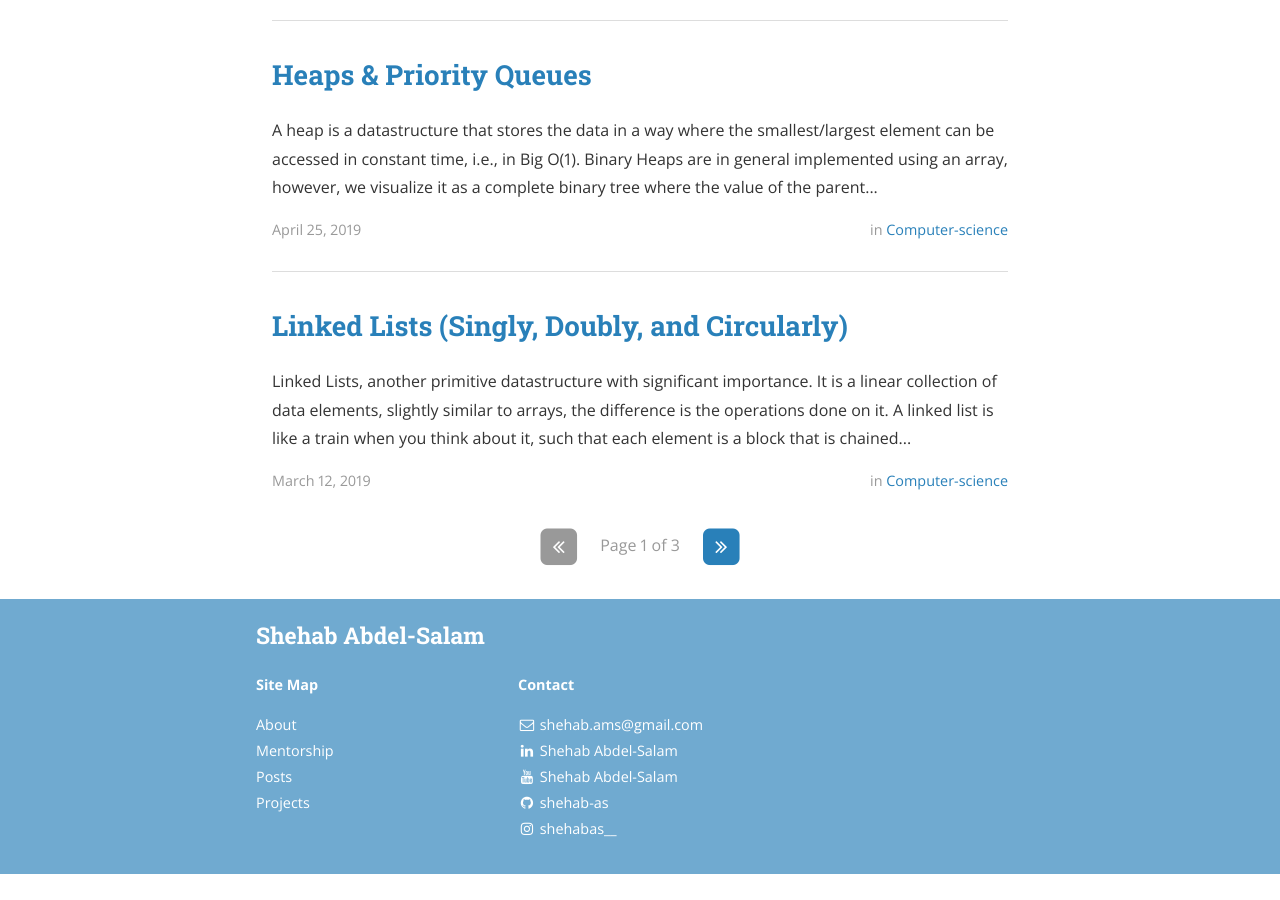
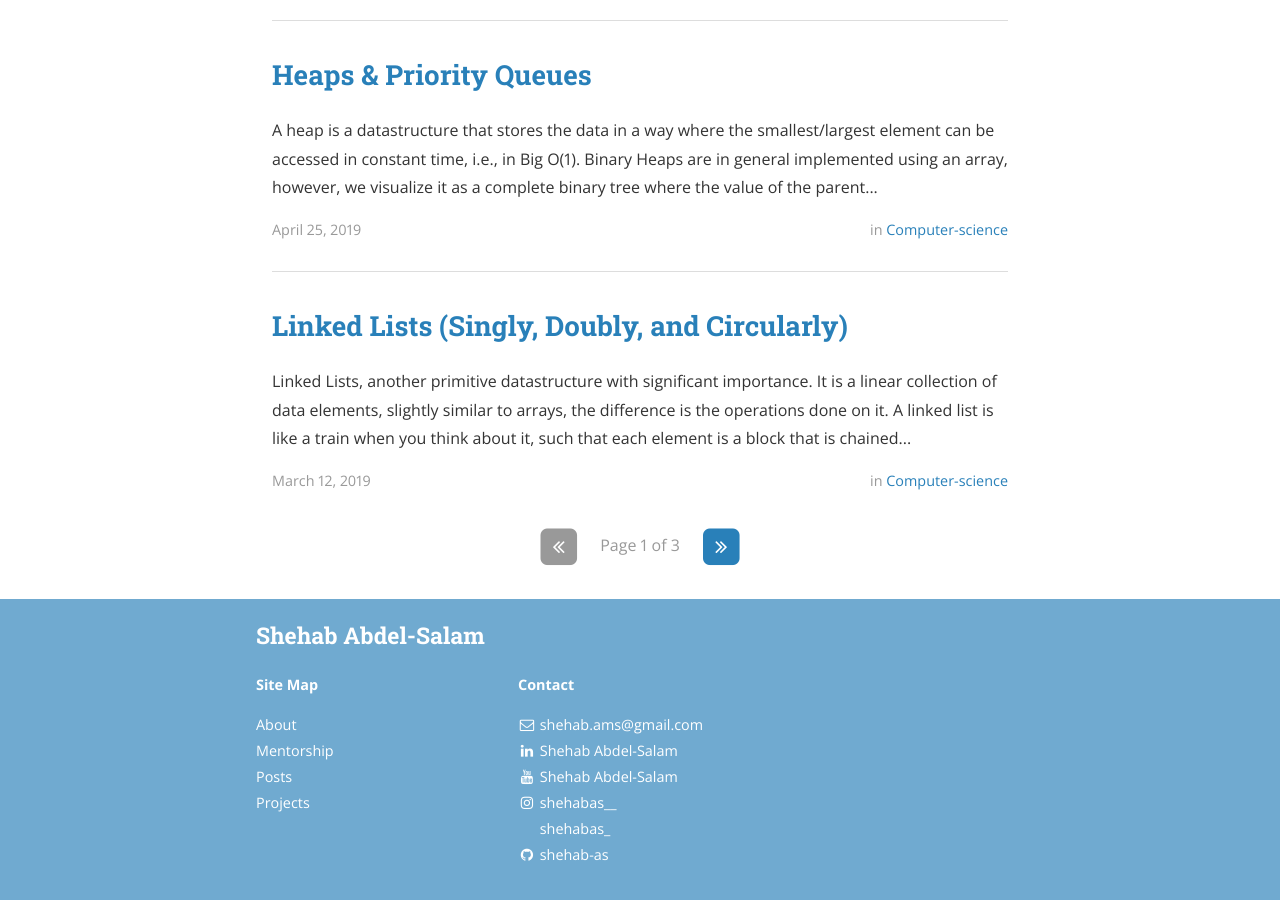
Before and after one commit to ShehabCE/shehabce.github.io, a Jekyll site: the page built from index.html, in a window 1280 px wide and 900 px high, scrolled down 1238 px. Built offline with Jekyll 4.4.1, drawn with Linux system fonts in a browser that asks for light colours; nearby versions of some CDN libraries; the list of posts is cut into pages by our own code; a style sheet for code colours, icons or effects is not loaded; before the commit the page ends 2112 px from its top, so only the background shows below that; some of the changed lines change nothing that is shown.

Commit message:
Add tiktok link

```diff
--- a/_config.yml
+++ b/_config.yml
@@ -83,13 +83,6 @@ social:
   #   desc: Follow me on Twitter
   #   share: false
 
-  # - name: Facebook
-  #   icon: facebook
-  #   username: thebencentra
-  #   url:
-  #   desc: Friend me on Facebook
-  #   share: false
-
   - name: LinkedIn
     icon: linkedin
     username: Shehab Abdel-Salam
@@ -104,6 +97,20 @@ social:
     desc: Subscribe on YouTube
     share: true
 
+  - name: Instagram
+    icon: instagram
+    username: shehabas__
+    url: https://www.instagram.com/shehabas__
+    desc: Follow me on Instagram
+    share: true
+
+  - name: TikTok
+    icon: tiktok
+    username: shehabas_
+    url: https://www.tiktok.com/shehabas_
+    desc: Follow me on TikTok
+    share: true
+
   - name: GitHub
     icon: github
     username: shehab-as
@@ -116,13 +123,6 @@ social:
     url:
     desc: Add me to your Circles
     share: false
-
-  - name: Instagram
-    icon: instagram
-    username: shehabas__
-    url: https://www.instagram.com/shehabas__
-    desc: Follow me on Instagram
-    share: true
 
   - name: Pinterest
     icon: pinterest
```
